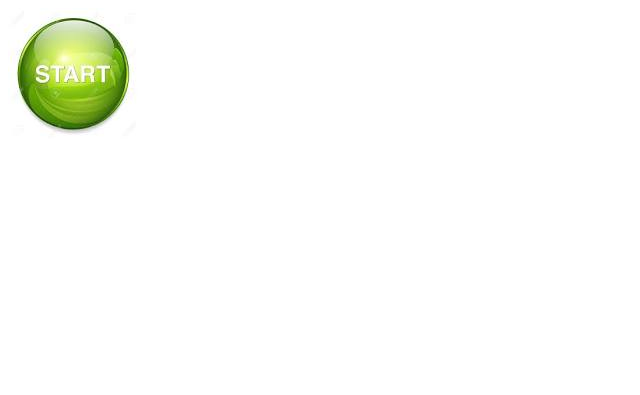
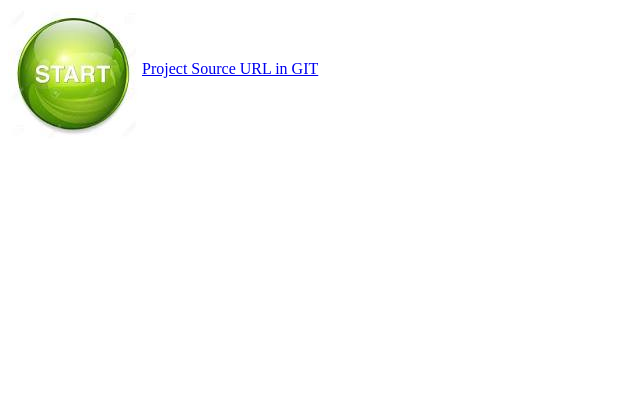
Before and after one commit to vasanthan297/flask-web, a Flask app: page / in a window 1280 px wide. Shown: the top 395 px of the page, without its empty margins (0-640 px from the left). Run offline with Flask 2, Linux system fonts and the light colour scheme.

```diff
--- a/templates/index.html
+++ b/templates/index.html
@@ -21,6 +21,7 @@ h1 {
 <body>
 
    <img src="{{url_for('static', filename='myimg.png')}}" align="middle" />
+   <a href="https://github.com/vasanthan297/flask-web">Project Source URL in GIT </a>
     <div><h1>{{msg}}</h1></div>
 
 </body>
```
